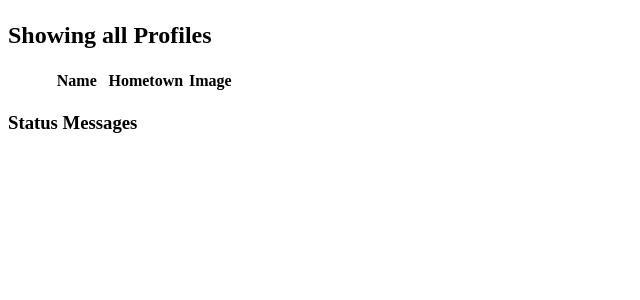
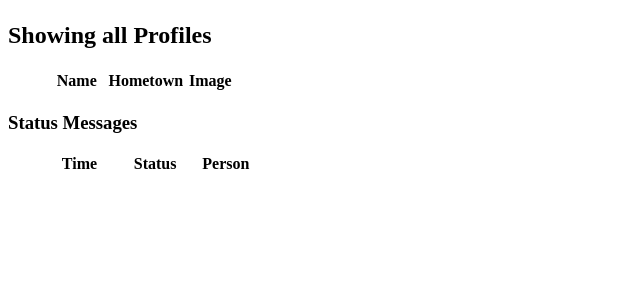
Before and after one commit to serra98/CS108, a Django app: template mini_fb/templates/mini_fb/show_all_profiles.html in a window 1280 px wide. Shown: the part 84-384 px from the top of the page, without its empty margins (0-640 px from the left). Run offline with Django 3.2, Linux system fonts and the light colour scheme; the template is opened without the code that fills it: values that come from a table or form of the project are taken from there, others are empty; data comes from the database, SQL or seed files in the repository; parts of the project's set-up code (start-up, migrations or seed data) failed here and were passed over.

Commit message:
modified

```diff
--- a/mini_fb/templates/mini_fb/show_all_profiles.html
+++ b/mini_fb/templates/mini_fb/show_all_profiles.html
@@ -34,7 +34,31 @@
 </ul>
 
 <h3> Status Messages </h3>
-    {% for status in profile.get_status_message %}
-    <ul>{{status.timestamp}} {{status.message}}</ul>
-    {% endfor %}
+
+<ul>
+        <table>
+                <colgroup>
+                    <col span = "1" style="width: 30%;">
+                    <col span = "1" style="width: 45%;">
+                    <col span = "1" style="width: 25%;">
+                </colgroup>
+                <tr>
+                    <th>Time</th>
+                    <th>Status</th>
+                    <th>Person</th>
+                </tr>
+                {% for status in profile.get_status_message %}
+
+                <tr>
+                    <td> {{status.timestamp}} </td>
+                    <td> {{status.messages}</td>
+                    <td> {{status.profile}} </td>
+                </tr>
+                {% endfor %}
+        </table>
+    </ul>
+
+    <ul>{{profile.get_status_message}} </ul>
+
+
 {% endblock %}
```
Also changed, not shown: mini_fb/templates/mini_fb/show_profile_page.html (+19 -1 lines).
